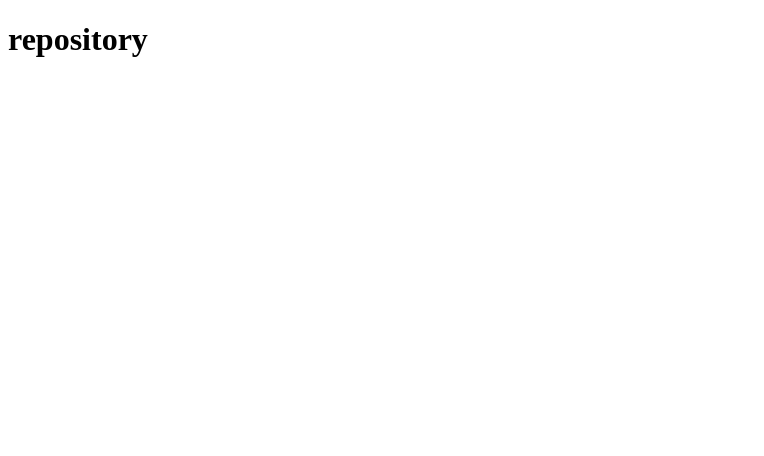
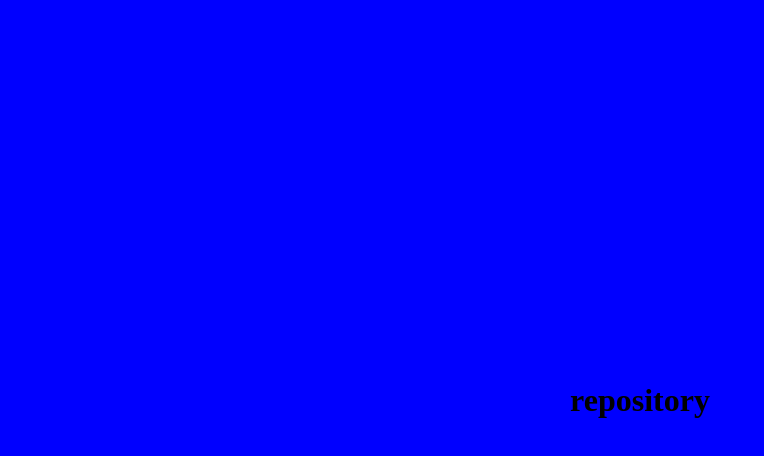
Before and after one commit to fatmhabdi/test-project, a plain HTML site: page index.html in a window 1280 px wide. Shown: the whole page, without its empty margins (0-764 px from the left). Drawn offline with Linux system fonts and the light colour scheme.

Commit message:
change bg color to blue

```diff
--- a/index.html
+++ b/index.html
@@ -3,6 +3,7 @@
 <head>
   <meta charset="UTF-8">
   <meta name="viewport" content="width=device-width, initial-scale=1.0">
+  <link rel="stylesheet" href="style.css">
   <title>github repo</title>
 </head>
 <body>
--- a/style.css
+++ b/style.css
@@ -8,4 +8,5 @@ body{
   justify-content: center;
   align-items: center;
   height: 100vh;
+  background-color: blue;
 }
```
